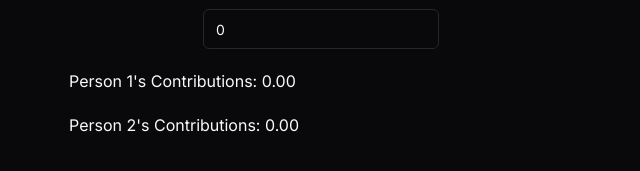
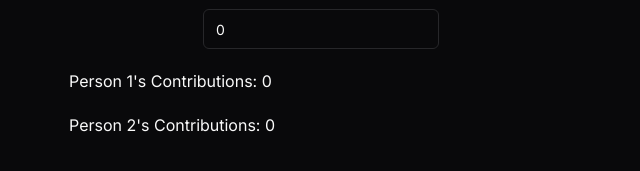
Before and after one commit to Paololalap/next-calculation, a Next.js app: page / in a window 1280 px wide. Shown: the part 235-406 px from the top of the page, without its empty margins (319-959 px from the left). Built offline with nearby package versions, Linux system fonts and the light colour scheme.

Commit message:
fix bugs

```diff
--- a/src/components/Form.tsx
+++ b/src/components/Form.tsx
@@ -148,10 +148,10 @@ export function CalculationForm() {
         />
       </form>
       <p>
-        Person 1&apos;s Contributions: {contributions.person1Contribution.toFixed(2)}
+        Person 1&apos;s Contributions: {formatNumber(contributions.person1Contribution.toFixed(2))}
       </p>
       <p>
-        Person 2&apos;s Contributions: {contributions.person2Contribution.toFixed(2)}
+        Person 2&apos;s Contributions: {formatNumber(contributions.person2Contribution.toFixed(2))}
       </p>
     </Form>
   );
```
